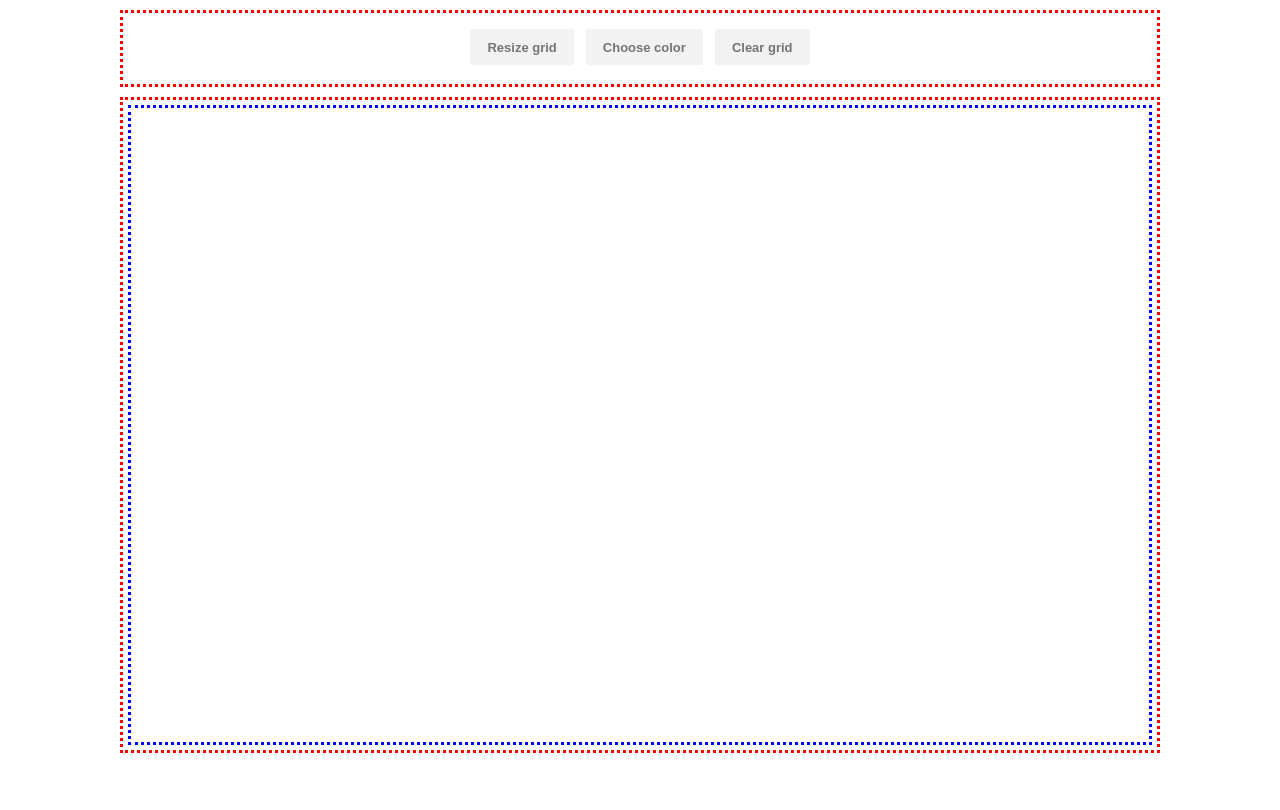
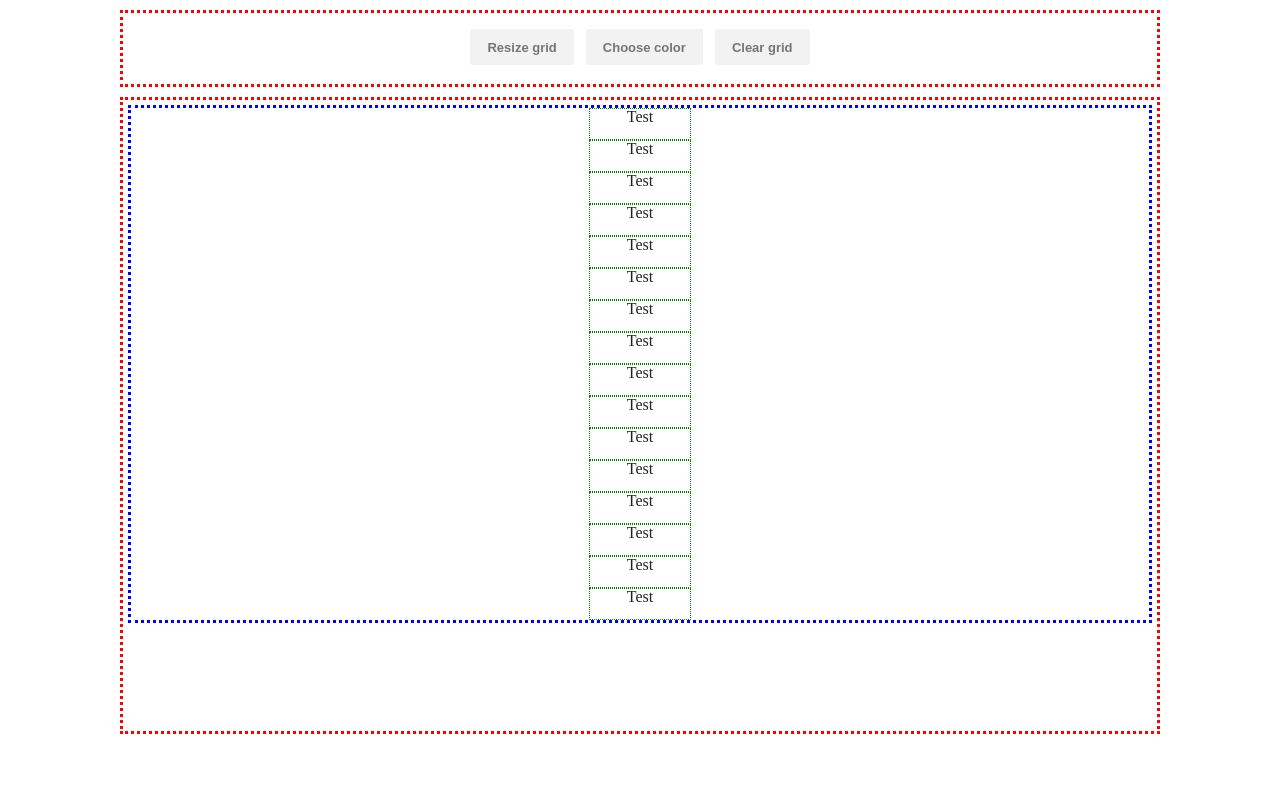
Before and after one commit to amr-ergawy/EtchASketchJavascriptJQuery, a PHP site: page / in a window 1280 px wide. After the commit the page ends 734 px from the top, so only its background shows below. Run offline with PHP 8.4, Linux system fonts and the light colour scheme; some libraries are stand-ins or nearby versions.

Commit message:
- Adding the board rows as a first step of square <div> elements.

```diff
--- a/css/board.css
+++ b/css/board.css
@@ -1,10 +1,21 @@
+#board-rows-list {
+	text-align: center;
+	border: 3px dotted blue;
+}
+
+.board-row {
+	border: 1px dotted green;
+
+	margin-left: auto;
+	margin-right: auto;
+}
+
+/*
 #board {
 	width: 100%;
 	height: 100%;
 
-	/* border is only enabled for testing purposes.*/
-	/* avoid sub-pixle calculations
-	 * by setting border width to 3px.*/
+
 	border: 3px dotted blue;
 
 	border-collapse: separate;
@@ -16,6 +27,6 @@
 }
 
 .board-cell:hover {
-	/* copied values from google. */
 	background-color: black;
 }
+*/
--- a/css/global.css
+++ b/css/global.css
@@ -1,7 +1,7 @@
 html, body {
 	margin: 0;
 	padding: 0;
-	height: 100%;
+	height: 99%;
 }
 
 body {
@@ -14,7 +14,7 @@ div {
 }
 
 #div-container {
-	height: 100%;
+	height: 99%;
 	position: relative;
 }
 
@@ -46,20 +46,3 @@ div {
 
 	margin-bottom: 10px;
 }
-
-#board {
-	width: 100%;
-	height: 100%;
-
-	/* border is only enabled for testing purposes.*/
-	/* avoid sub-pixle calculations
-	 * by setting border width to 3px.*/
-	border: 3px dotted blue;
-
-	border-collapse: separate;
-	border-spacing: 1px 1px;
-}
-
-.board-cell {
-	border: 1px solid black;
-}
--- a/index.html
+++ b/index.html
@@ -23,9 +23,10 @@
 				</form>
 			</div>
 			<div id="board-frame" class="div-frame">
-				<table id="board">
-					<!-- elements are added via script -->
-				</table>
+				<ul id="board-rows-list">
+					<!-- board rows are added programmatically.
+					-->
+				</ul>
 			</div>
 		</div>
 	</body>
--- a/script/board.js
+++ b/script/board.js
@@ -24,5 +24,29 @@ var boardLayout = function(rows, cols)
 	cellWidth > cellHeight ? cellWidth = cellHeight : cellHeight = cellWidth;
 	console.log('square-cell: '+cellWidth+'x'+cellHeight);
 
+	var boardRowsList = document.getElementById("board-rows-list");
+
+	for (i = 0; i < rows; i++) {
+		console.log('adding row: '+i);
+		var boardRowLiNode = createBoardRow(100+"px", 30+"px");
+		boardRowsList.appendChild(boardRowLiNode);
+	}
+
 	console.log('done with board layout')
 }
+
+var createBoardRow = function(width, height) {
+	var liNode;
+	var divNode;
+
+	divNode = document.createElement("DIV");
+	divNode.appendChild(document.createTextNode("Test"));
+	divNode.className = "board-row";
+	divNode.style.width = width; // 100+"px";
+	divNode.style.height = height; // 30+"px";
+
+	liNode = document.createElement("LI");
+	liNode.appendChild(divNode)
+
+	return liNode;
+}
```
